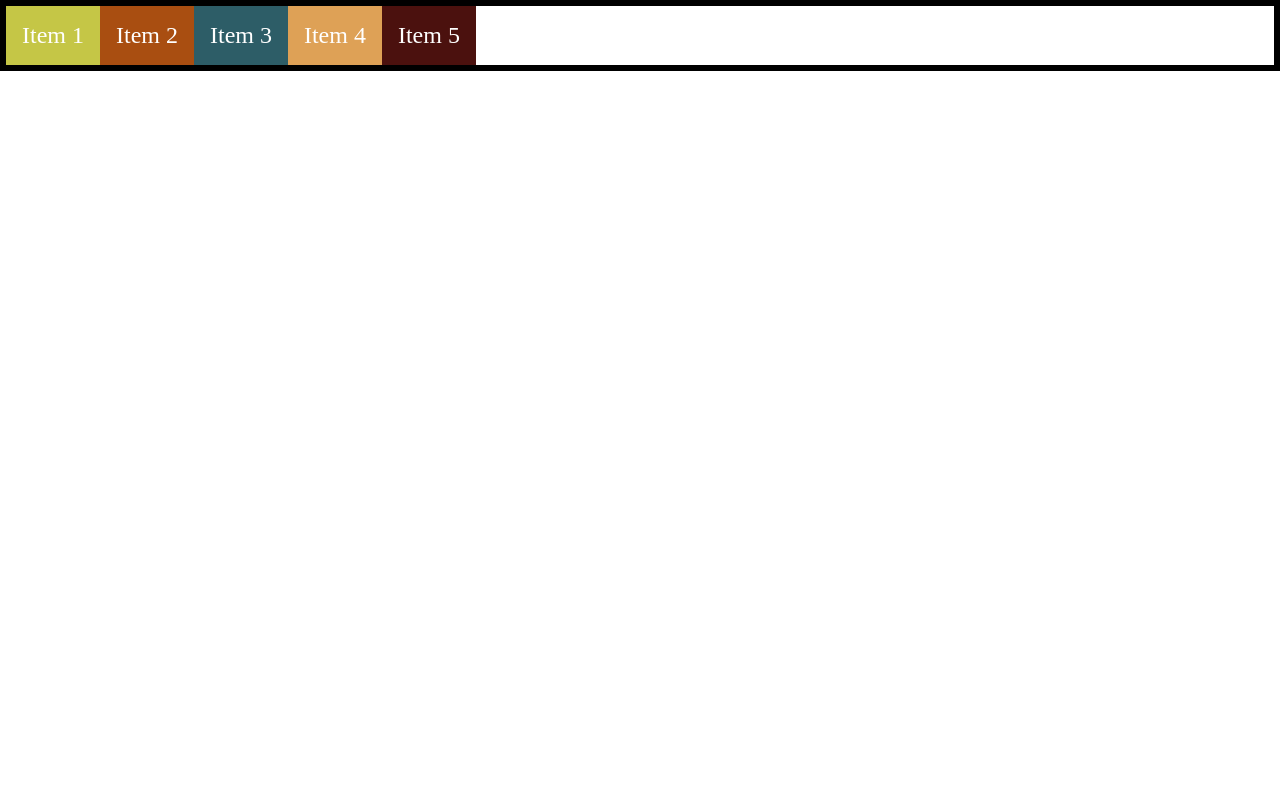
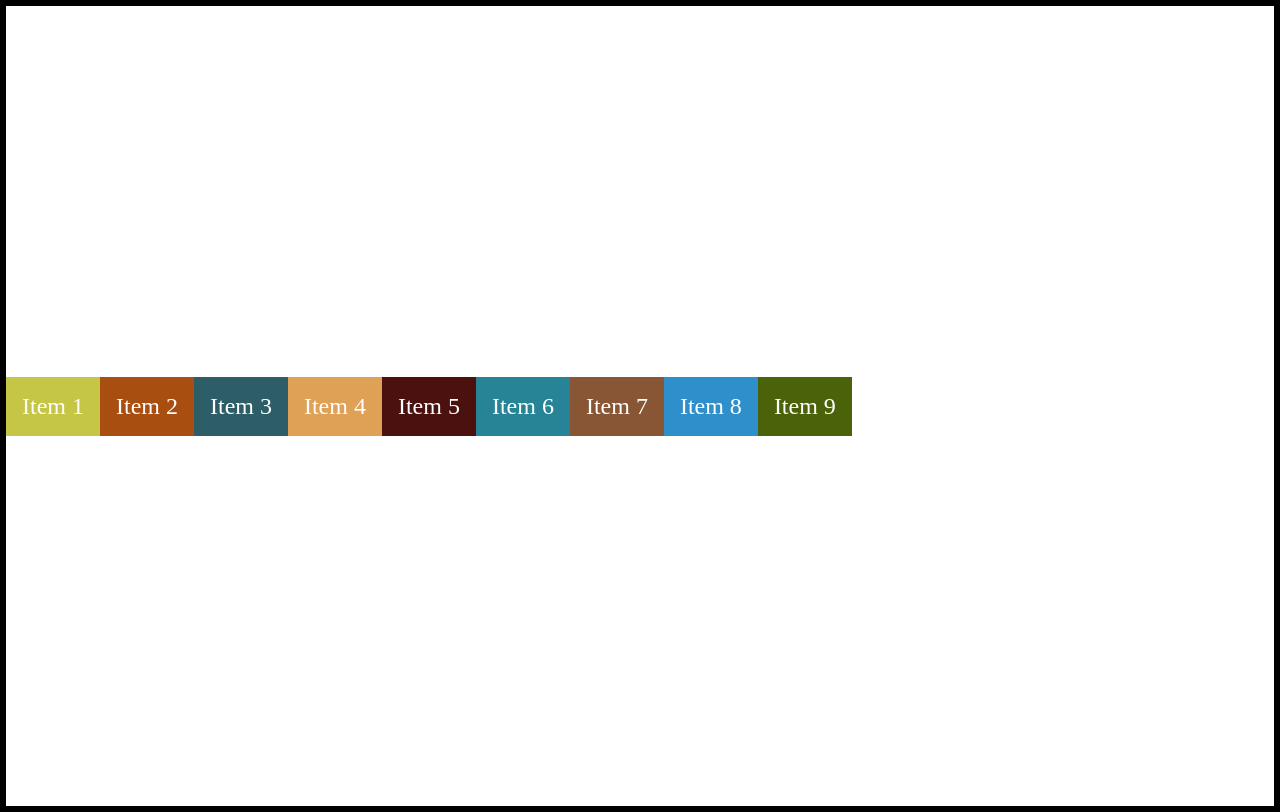
Before and after one commit to kumar-shivraj/css-topicwise, a plain HTML site: page flexbox/index.html in a window 1280 px wide. Drawn offline with Linux system fonts and the light colour scheme.

Commit message:
align-items, align-content

```diff
--- a/flexbox/index.html
+++ b/flexbox/index.html
@@ -16,10 +16,10 @@
       <div class="flex-item item-5">Item 5</div>
 
       <!-- commenting below for better understanding of justify-content -->
-      <!-- <div class="flex-item item-6">Item 6</div>
+      <div class="flex-item item-6">Item 6</div>
       <div class="flex-item item-7">Item 7</div>
       <div class="flex-item item-8">Item 8</div>
-      <div class="flex-item item-9">Item 9</div> -->
+      <div class="flex-item item-9">Item 9</div>
     </div>
   </body>
 </html>
--- a/flexbox/styles.css
+++ b/flexbox/styles.css
@@ -1,7 +1,6 @@
 body {
   margin: 0;
 }
-
 
 /* ===============   properties that applies on flex container   ===================================== */
 /*
@@ -23,8 +22,6 @@ align-content
   /* display: inline-flex; */
   display: flex;
 
-
-
   /* ============= flex-direction  ================ */
   /* flex-direction: row; */
   /* flex-direction: row-reverse; */
@@ -33,11 +30,9 @@ align-content
   /* flex-direction: row; */
   /* ============================================== */
 
-
-
   /* ==========  flex wrap  ================ */
   /* flex-wrap: nowrap; */
-  flex-wrap: wrap;
+  /* flex-wrap: wrap; */
   /* flex-wrap: wrap-reverse; */
   /* flex-wrap: wrap; */
 
@@ -45,11 +40,9 @@ align-content
   /* height: 400px; */
   /* flex-wrap: wrap; */
   /* flex-wrap: wrap-reverse; */
-/* ========================================== */
+  /* ========================================== */
 
-
-
-/* ==================  flex flow : shorthand for flex-direction and flex-wrap =================== */
+  /* ==================  flex flow : shorthand for flex-direction and flex-wrap =================== */
   /* flex-flow: row nowrap; */
   /* flex-flow: row wrap; */
   /* flex-flow: row wrap-reverse; */
@@ -74,6 +67,28 @@ align-content
   /* justify-content: space-around; */
   /* justify-content: space-evenly; */
   /* ==================================================== */
+
+  /* =================== align-items ============== */
+  /* height: 800px; */
+
+  /* align-items: stretch; */
+  /* align-items: flex-start; */
+  /* align-items: flex-end; */
+  /* align-items: center; */
+  /* align-items: baseline; */
+  /* ==================================================== */
+
+  /* =================== align-content ============== */
+  height: 800px;
+  flex-wrap: wrap;
+
+  align-content: stretch;
+  align-content: flex-start;
+  align-items: flex-end;
+  align-content: center;
+  align-content: space-between;
+  align-content: space-around;
+  /* ==================================================== */
 }
 
 /* ====================================================================================================== */
@@ -85,12 +100,24 @@ align-content
 }
 .item-1 {
   background-color: #c5c646;
+
+  /* ======  for align items baseline ====== */
+  /* padding-bottom: 3rem; */
+  /* ======================================= */
 }
 .item-2 {
   background-color: #a94e11;
+
+  /* ======  for align items baseline ====== */
+  /* padding-bottom: 5rem; */
+  /* ======================================= */
 }
 .item-3 {
   background-color: #2d5d67;
+
+  /* ======  for align items baseline ====== */
+  /* font-size: 3rem; */
+  /* ======================================= */
 }
 .item-4 {
   background-color: #dea156;
```
Also changed, not shown: flexbox/importent.txt.
